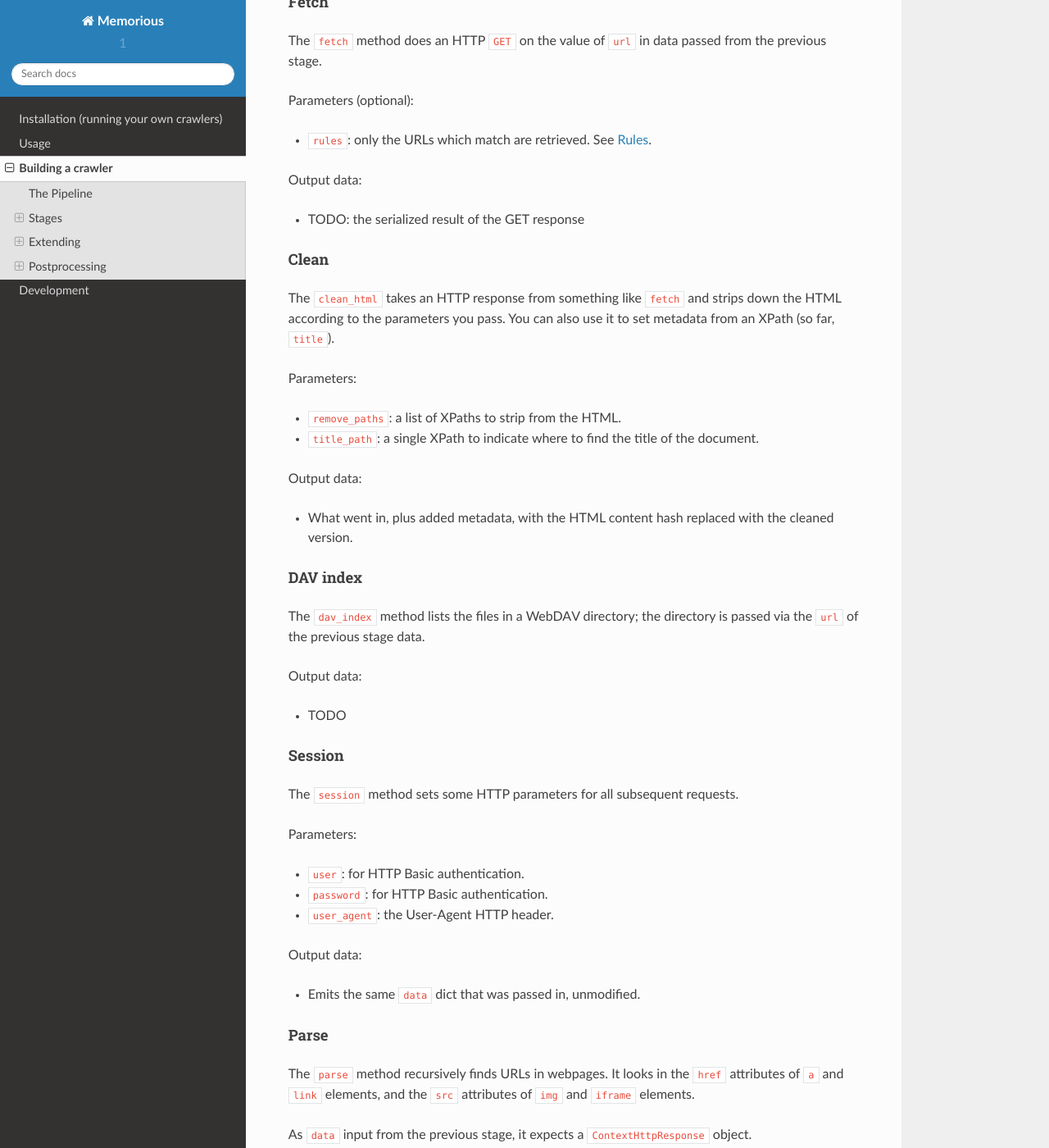
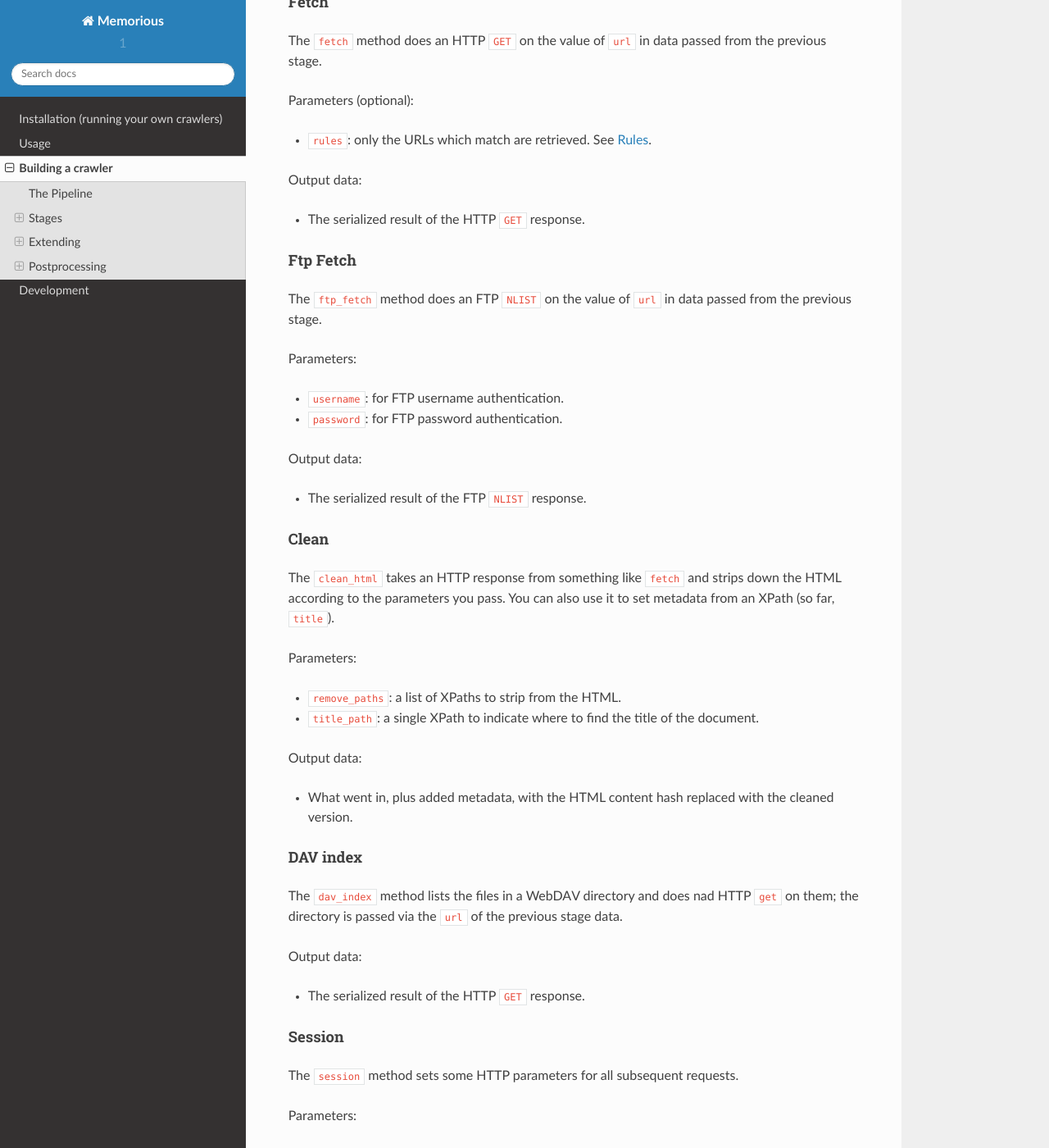
Before and after one commit to alephdata/memorious, a Sphinx documentation site: the page built from docs/buildingcrawler.md, in a window 1280 px wide and 1400 px high, scrolled down 3620 px. Shown: the whole window at 82% size. Built offline with Sphinx 7.4.7 and the Read the Docs theme 2.0.0, drawn with Linux system fonts in a browser that asks for light colours; some of the changed text lies outside the part shown.

Commit message:
update buildingcrawler.md

```diff
--- a/docs/buildingcrawler.md
+++ b/docs/buildingcrawler.md
@@ -136,7 +136,22 @@ Parameters (optional):
 
 Output data:
 
-* TODO: the serialized result of the GET response
+* The serialized result of the HTTP `GET` response.
+
+
+#### Ftp Fetch
+
+The `ftp_fetch` method does an FTP `NLIST` on the value of `url` in data passed from the previous stage.
+
+Parameters:
+
+* `username`: for FTP username authentication.
+* `password`: for FTP password authentication.
+
+Output data:
+
+* The serialized result of the FTP `NLIST` response.
+
 
 #### Clean
 
@@ -153,11 +168,11 @@ Output data:
 
 #### DAV index
 
-The `dav_index` method lists the files in a WebDAV directory; the directory is passed via the `url` of the previous stage data.
+The `dav_index` method lists the files in a WebDAV directory and does nad HTTP `get` on them; the directory is passed via the `url` of the previous stage data.
 
 Output data:
 
-* TODO
+* The serialized result of the HTTP `GET` response.
 
 #### Session
 
@@ -168,6 +183,7 @@ Parameters:
 * `user`: for HTTP Basic authentication.
 * `password`: for HTTP Basic authentication.
 * `user_agent`: the User-Agent HTTP header.
+* `proxy`: proxy server address for HTTP tunneling.
 
 Output data:
 
```
Also changed, not shown: other parts of docs/buildingcrawler.md (+3 -3 lines).
